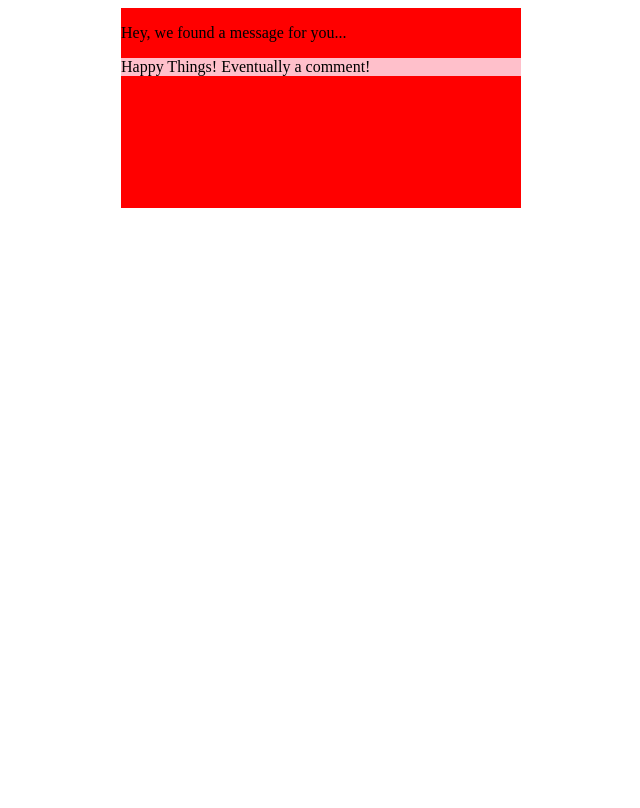
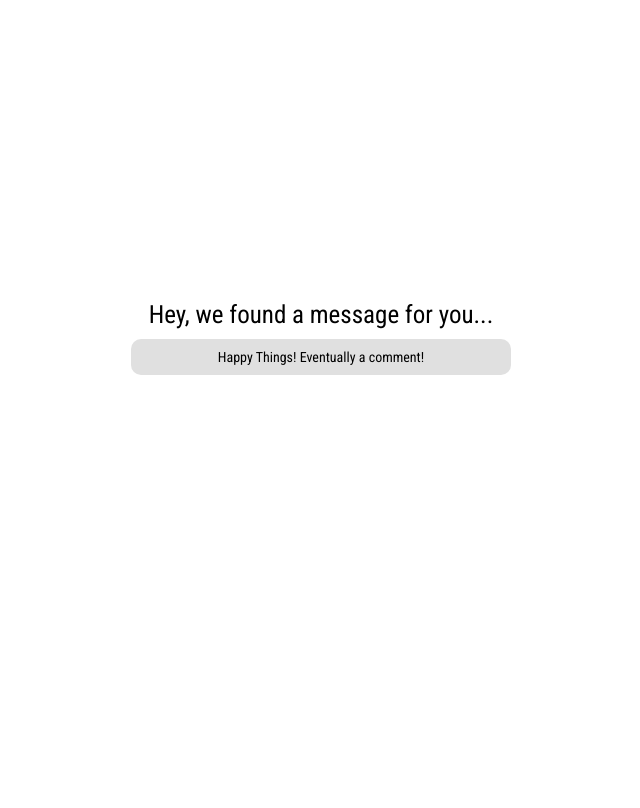
Before and after one commit to chynu/TimeOut, a Python web app: template timeout/templates/response.html in a window 1280 px wide. Shown: the whole page, without its empty margins (319-959 px from the left). Before the commit the page ends 208 px from the top, so only its background shows below. Run offline with Jinja, Linux system fonts and the light colour scheme; the template is opened without the code that fills it, so the values that code supplies are empty.

Commit message:
edits made to index and response front-end files 4:39pm -celine

```diff
--- a/timeout/stylesheets/response.css
+++ b/timeout/stylesheets/response.css
@@ -1,17 +1,32 @@
 /* hey */
-
-#ResponseBox {
+@import 'https://fonts.googleapis.com/css?family=Roboto+Condensed';
+body,html{
+  width:100%;
+  height:100%;
+  font-family:'Roboto Condensed',sans-serif;
+}
+#title {
+  font-size:25px;
+}
+#container {
+  /* positioning */
+  position:absolute;
   width: 400px;
   height: 200px;
-  position: absolute;
   left: 50%;
   margin-left: -200px;
-  background-color: red;
+  top:50%;
+  transform:translateY(-50%);
 
-
+  /* text */
+  text-align:center;
 }
 #Message {
   width:auto;
-  background-color: pink;
-
+  height:auto;
+  margin:10px;
+  background:#E0E0E0;
+  padding:10px;
+  border-radius:10px;
+  font-size:14px;
 }
--- a/timeout/templates/response.html
+++ b/timeout/templates/response.html
@@ -5,11 +5,13 @@
     <title>TimeOut</title>
   </head>
   <body>
-    <div id="ResponseBox">
-      <p>Hey, we found a message for you...</p>
+
+    <div id="container">
+      <span id="title">Hey, we found a message for you...</span>
       <div id="Message">
-        <p> Happy Things! Eventually a comment! </p>
+        Happy Things! Eventually a comment!
       </div>
     </div>
+
   </body>
 </html>
```
Also changed, not shown: timeout/templates/index.html (+10 -2 lines).
